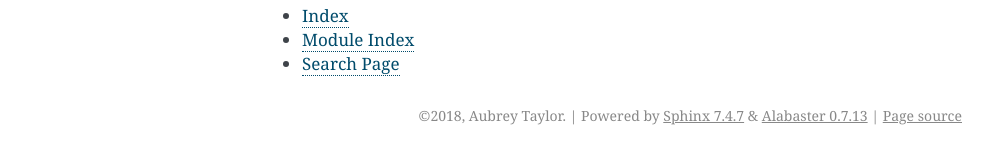
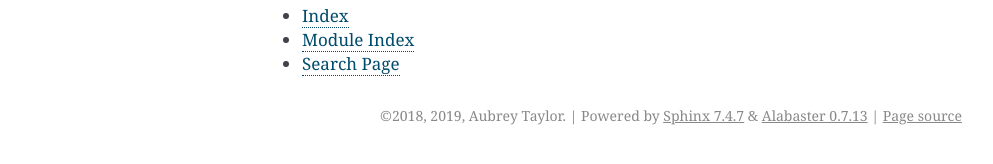
Before and after one commit to aubricus/klak, a Sphinx documentation site: the page built from docs/index.rst, in a window 1280 px wide. Shown: the part 329-493 px from the top of the page, without its empty margins (148-1141 px from the left). Built offline with Sphinx 7.4.7, drawn with Linux system fonts in a browser that asks for light colours; pages that are not in the unit, such as notebooks, are missing from menus.

Commit message:
Update docs conf.py

```diff
--- a/docs/conf.py
+++ b/docs/conf.py
@@ -54,7 +54,7 @@ master_doc = "index"
 
 # General information about the project.
 project = u"klak"
-copyright = u"2018, Aubrey Taylor"
+copyright = u"2018, 2019, Aubrey Taylor"
 author = u"Aubrey Taylor"
 
 # The version info for the project you're documenting, acts as replacement
```
